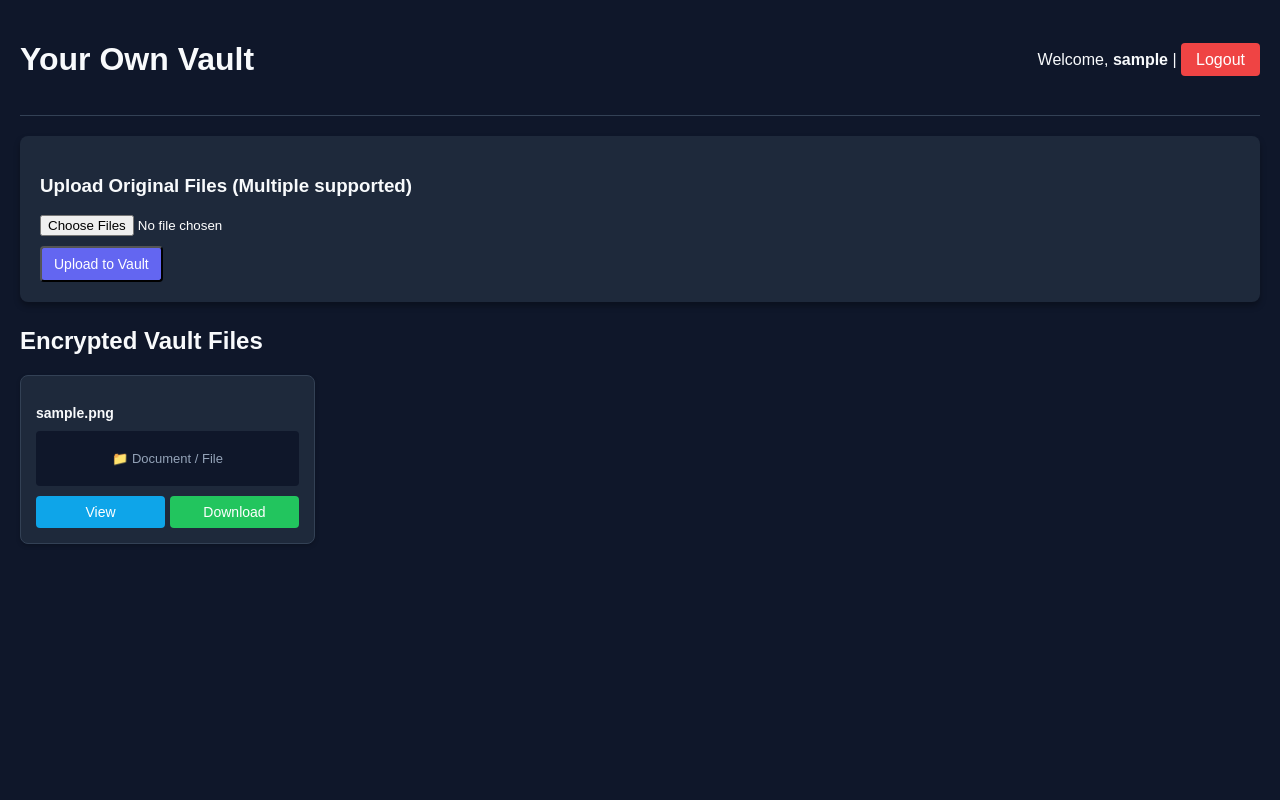
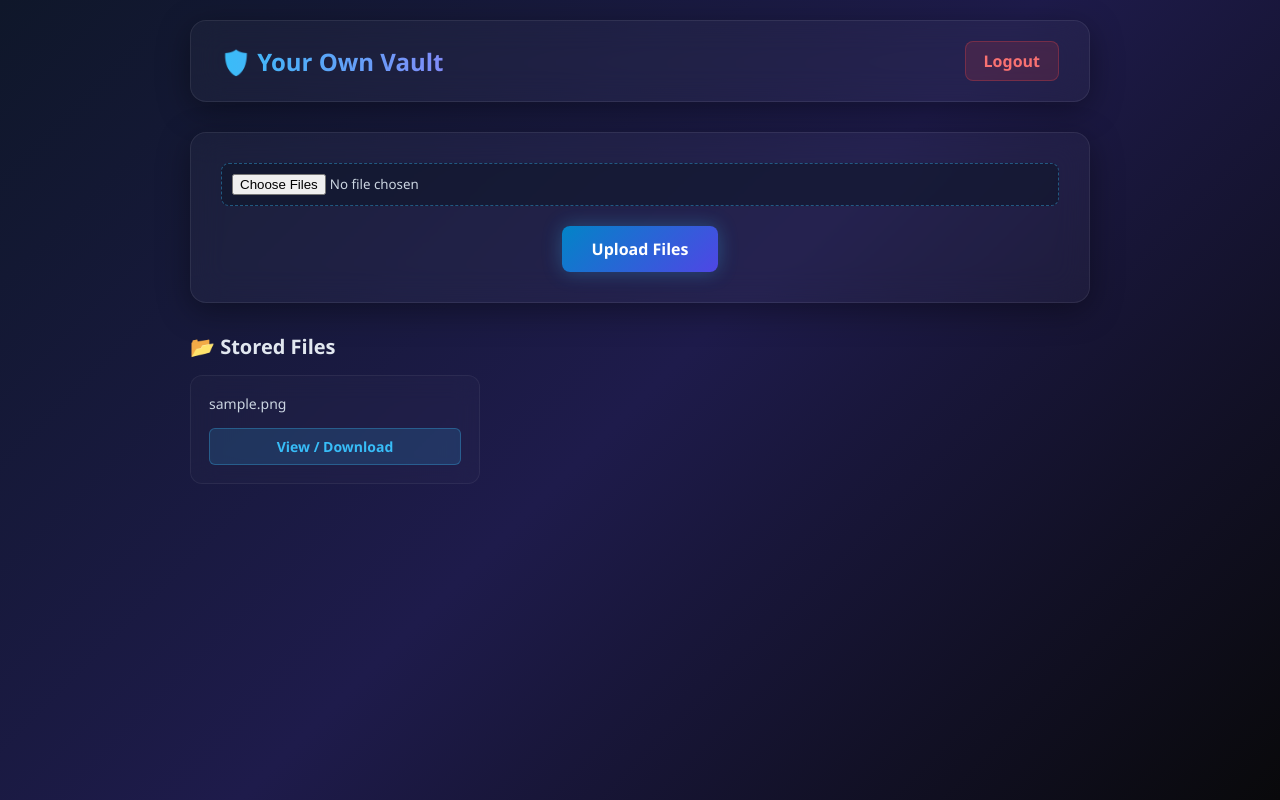
Before and after one commit to albashar12/-your-own-storage, a Flask app: page /dashboard in a window 1280 px wide. Run offline with Flask 3, Linux system fonts and the light colour scheme; the visitor is signed in with stand-in values (Sample User, id 1); tables that the repository leaves empty hold one stand-in row (values such as "Sample post").

Commit message:
Update dashboard.html

```diff
--- a/templates/dashboard.html
+++ b/templates/dashboard.html
@@ -5,112 +5,177 @@
     <meta name="viewport" content="width=device-width, initial-scale=1.0">
     <title>Your Own Vault - Dashboard</title>
     <style>
+        * {
+            box-sizing: border-box;
+            margin: 0;
+            padding: 0;
+            font-family: 'Segoe UI', Tahoma, Geneva, Verdana, sans-serif;
+        }
         body {
-            font-family: Arial, sans-serif;
-            background-color: #0f172a;
+            background: linear-gradient(135deg, #0f172a, #1e1b4b, #09090b);
             color: #f8fafc;
-            margin: 0;
+            min-height: 100vh;
             padding: 20px;
         }
-        .header {
+        .container {
+            max-width: 900px;
+            margin: 0 auto;
+        }
+        header {
             display: flex;
             justify-content: space-between;
             align-items: center;
-            border-bottom: 1px solid #334155;
-            padding-bottom: 15px;
+            background: rgba(255, 255, 255, 0.03);
+            backdrop-filter: blur(16px);
+            -webkit-backdrop-filter: blur(16px);
+            border: 1px solid rgba(255, 255, 255, 0.08);
+            padding: 20px 30px;
+            border-radius: 16px;
+            box-shadow: 0 8px 32px 0 rgba(0, 0, 0, 0.37);
+            margin-bottom: 30px;
+        }
+        h2 {
+            font-size: 24px;
+            background: linear-gradient(90deg, #38bdf8, #818cf8);
+            -webkit-background-clip: text;
+            -webkit-text-fill-color: transparent;
+        }
+        .logout-btn {
+            background: rgba(239, 68, 68, 0.15);
+            border: 1px solid rgba(239, 68, 68, 0.3);
+            color: #f87171;
+            padding: 8px 18px;
+            border-radius: 8px;
+            text-decoration: none;
+            font-weight: 600;
+            transition: all 0.3s ease;
+        }
+        .logout-btn:hover {
+            background: rgba(239, 68, 68, 0.3);
+            box-shadow: 0 0 15px rgba(239, 68, 68, 0.4);
+        }
+        .upload-card {
+            background: rgba(255, 255, 255, 0.03);
+            backdrop-filter: blur(16px);
+            -webkit-backdrop-filter: blur(16px);
+            border: 1px solid rgba(255, 255, 255, 0.08);
+            padding: 30px;
+            border-radius: 16px;
+            box-shadow: 0 8px 32px 0 rgba(0, 0, 0, 0.37);
+            margin-bottom: 30px;
+            text-align: center;
+        }
+        .file-input-wrapper {
             margin-bottom: 20px;
         }
-        .upload-box {
-            background: #1e293b;
-            padding: 20px;
+        input[type="file"] {
+            color: #cbd5e1;
+            padding: 10px;
+            background: rgba(15, 23, 42, 0.6);
+            border: 1px dashed rgba(56, 189, 248, 0.4);
             border-radius: 8px;
-            margin-bottom: 25px;
-            box-shadow: 0 4px 6px rgba(0,0,0,0.3);
+            width: 100%;
+            cursor: pointer;
+        }
+        button[type="submit"] {
+            background: linear-gradient(135deg, #0284c7, #4f46e5);
+            color: white;
+            border: none;
+            padding: 12px 30px;
+            font-size: 16px;
+            font-weight: 600;
+            border-radius: 8px;
+            cursor: pointer;
+            transition: all 0.3s ease;
+            box-shadow: 0 0 20px rgba(56, 189, 248, 0.3);
+        }
+        button[type="submit"]:hover {
+            transform: translateY(-2px);
+            box-shadow: 0 0 25px rgba(99, 102, 241, 0.6);
+        }
+        .files-section h3 {
+            margin-bottom: 15px;
+            font-size: 20px;
+            color: #e2e8f0;
         }
         .file-grid {
             display: grid;
-            grid-template-columns: repeat(auto-fill, minmax(250px, 1fr));
-            gap: 20px;
+            grid-template-columns: repeat(auto-fill, minmax(260px, 1fr));
+            gap: 15px;
         }
         .file-card {
-            background: #1e293b;
-            padding: 15px;
-            border-radius: 8px;
-            border: 1px solid #334155;
-            box-shadow: 0 2px 4px rgba(0,0,0,0.2);
+            background: rgba(255, 255, 255, 0.02);
+            backdrop-filter: blur(12px);
+            border: 1px solid rgba(255, 255, 255, 0.06);
+            padding: 18px;
+            border-radius: 12px;
+            display: flex;
+            flex-direction: column;
+            justify-content: space-between;
+            transition: all 0.3s ease;
         }
-        .btn {
-            display: inline-block;
-            padding: 8px 12px;
-            background: #0ea5e9;
-            color: white;
+        .file-card:hover {
+            border-color: rgba(56, 189, 248, 0.4);
+            box-shadow: 0 0 20px rgba(56, 189, 248, 0.15);
+            transform: translateY(-3px);
+        }
+        .file-name {
+            font-size: 14px;
+            word-break: break-all;
+            margin-bottom: 15px;
+            color: #cbd5e1;
+        }
+        .view-btn {
+            background: rgba(56, 189, 248, 0.15);
+            border: 1px solid rgba(56, 189, 248, 0.3);
+            color: #38bdf8;
+            text-align: center;
+            padding: 8px;
+            border-radius: 6px;
             text-decoration: none;
-            border-radius: 4px;
+            font-weight: 600;
             font-size: 14px;
+            transition: all 0.3s ease;
         }
-        .btn-download {
-            background: #22c55e;
+        .view-btn:hover {
+            background: rgba(56, 189, 248, 0.3);
+            box-shadow: 0 0 12px rgba(56, 189, 248, 0.4);
         }
-        .btn:hover {
-            opacity: 0.9;
-        }
-        .logout-btn {
-            background: #ef4444;
-            color: white;
-            padding: 8px 15px;
-            text-decoration: none;
-            border-radius: 4px;
+        @media (max-width: 600px) {
+            header { padding: 15px 20px; }
+            .upload-card { padding: 20px; }
         }
     </style>
 </head>
 <body>
+    <div class="container">
+        <header>
+            <h2>🛡️ Your Own Vault</h2>
+            <a href="/logout" class="logout-btn">Logout</a>
+        </header>
 
-    <div class="header">
-        <h1>Your Own Vault</h1>
-        <div>
-            <span>Welcome, <strong>{{ session.get('username') }}</strong></span> |
-            <a href="{{ url_for('logout') }}" class="logout-btn">Logout</a>
+        <div class="upload-card">
+            <form action="/dashboard" method="POST" enctype="multipart/form-data">
+                <div class="file-input-wrapper">
+                    <input type="file" name="file" multiple required>
                 </div>
-    </div>
-
-    <!-- Upload Section with Multiple Files Support -->
-    <div class="upload-box">
-        <h3>Upload Original Files (Multiple supported)</h3>
-        <form action="{{ url_for('dashboard') }}" method="POST" enctype="multipart/form-data">
-            <input type="file" name="file" multiple required style="margin-bottom: 10px; display: block; color: white;">
-            <button type="submit" class="btn" style="background: #6366f1;">Upload to Vault</button>
+                <button type="submit">Upload Files</button>
             </form>
         </div>
 
-    <!-- Stored Files Section -->
-    <h2>Encrypted Vault Files</h2>
-    {% if files %}
+        <div class="files-section">
+            <h3>📂 Stored Files</h3>
             <div class="file-grid">
                 {% for file in files %}
                 <div class="file-card">
-                    <p style="word-break: break-all; font-size: 14px; margin-bottom: 10px;"><strong>{{ file.filename }}</strong></p>
-
-                    <!-- Image Preview / Fallback -->
-                    {% if file.mime_type and 'image' in file.mime_type %}
-                        <div style="background: #0f172a; border-radius: 4px; overflow: hidden; margin-bottom: 10px; text-align: center;">
-                            <img src="{{ url_for('view_file', file_id=file.id) }}" alt="{{ file.filename }}" style="width: 100%; height: 140px; object-fit: contain; display: block;">
+                    <div class="file-name">{{ file.filename }}</div>
+                    <a href="/view/{{ file.id }}" target="_blank" class="view-btn">View / Download</a>
                 </div>
                 {% else %}
-                        <div style="padding: 20px 0; text-align: center; color: #94a3b8; font-size: 13px; background: #0f172a; border-radius: 4px; margin-bottom: 10px;">
-                            📁 Document / File
-                        </div>
-                    {% endif %}
-
-                    <div style="display: flex; gap: 5px;">
-                        <a href="{{ url_for('view_file', file_id=file.id) }}" target="_blank" class="btn" style="flex: 1; text-align: center;">View</a>
-                        <a href="{{ url_for('download', file_id=file.id) }}" class="btn btn-download" style="flex: 1; text-align: center;">Download</a>
+                <p style="color: #64748b;">No files uploaded yet.</p>
+                {% endfor %}
             </div>
         </div>
-            {% endfor %}
     </div>
-    {% else %}
-        <p style="color: #94a3b8;">No files uploaded yet. Start uploading files to your secure cloud.</p>
-    {% endif %}
-
 </body>
 </html>
```
Lines whose indentation alone changed are shown as unchanged.
